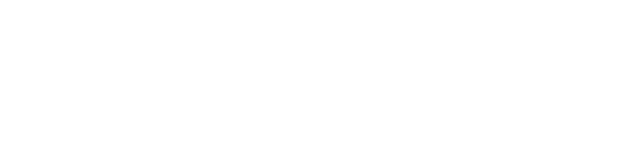
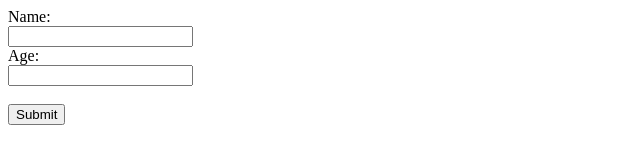
Before and after one commit to acciojob/promises-and-chains-dinnysanjay, a website: page main.html in a window 1280 px wide. Shown: the whole page, without its empty margins (0-640 px from the left). Drawn offline with Linux system fonts and the light colour scheme.

Commit message:
created a submission

```diff
--- a/main.html
+++ b/main.html
@@ -1,13 +1,21 @@
 <!DOCTYPE html>
+<html lang="en">
+<head>
+<meta charset="UTF-8">
+<meta name="viewport" content="width=device-width, initial-scale=1.0">
+<title>Form Validation</title>
+</head>
+<body>
 
-<html>
-  <head>
-    <link rel="stylesheet" href="styles.css" />
-  </head>
+<form id="myForm">
+  <label for="name">Name:</label><br>
+  <input type="text" id="name" name="name"><br>
+  <label for="age">Age:</label><br>
+  <input type="number" id="age" name="age"><br><br>
+  <button type="submit" id="btn">Submit</button>
+</form>
 
-  <body>
-    <!-- write the body here -->
+<script src="script.js"></script>
 
-    <script type="text/javascript" src="./script.js"></script>
-  </body>
+</body>
 </html>
```
